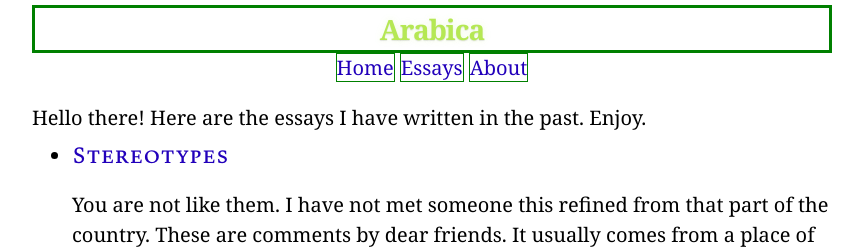
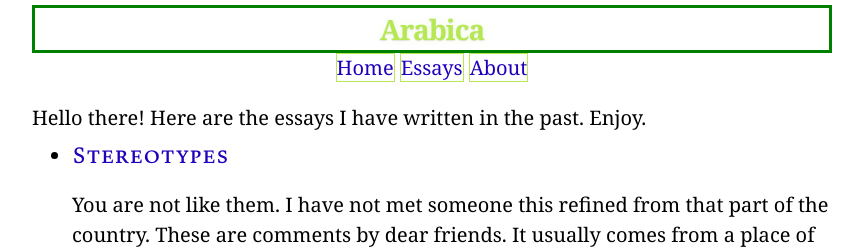
Before and after one commit to habasweiny/habasweiny.github.io, a Jekyll site: the page built from index.html, in a window 1280 px wide. Shown: the top 249 px of the page, without its empty margins (208-1071 px from the left). Built offline with Jekyll 4.4.1, drawn with Linux system fonts in a browser that asks for light colours.

Commit message:
Update main.scss

```diff
--- a/_sass/main.scss
+++ b/_sass/main.scss
@@ -283,5 +283,5 @@ text-align: center;
 }
 
 .navlink {
-border:  1.5px solid green;
+border:  1.5px solid #b5e853;
 }
```
